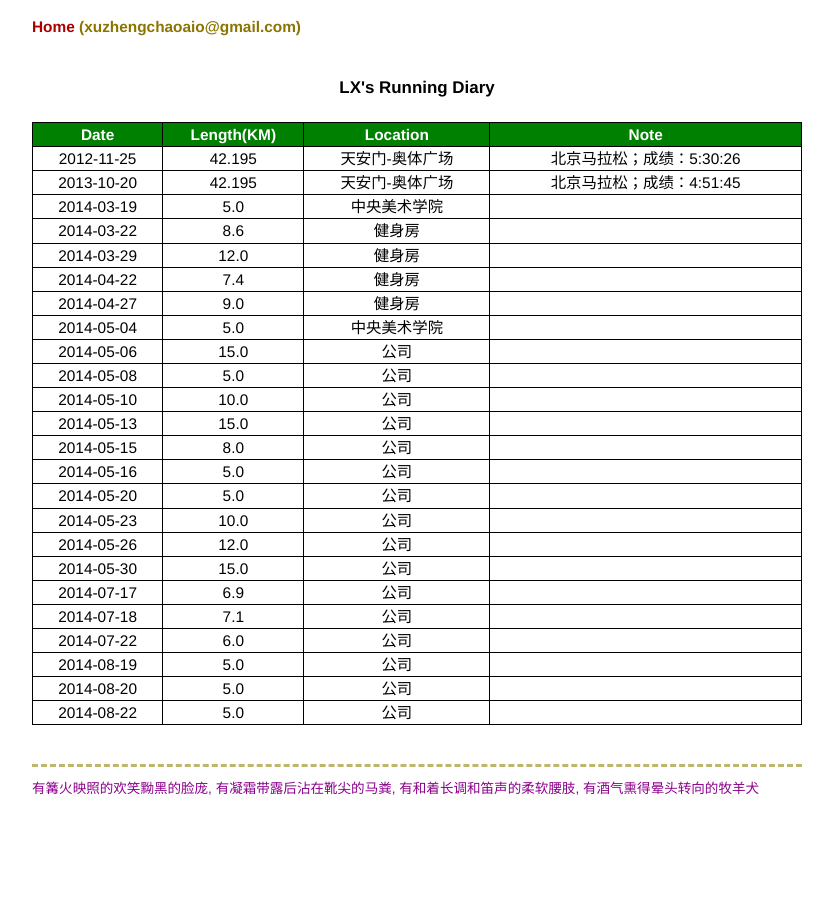
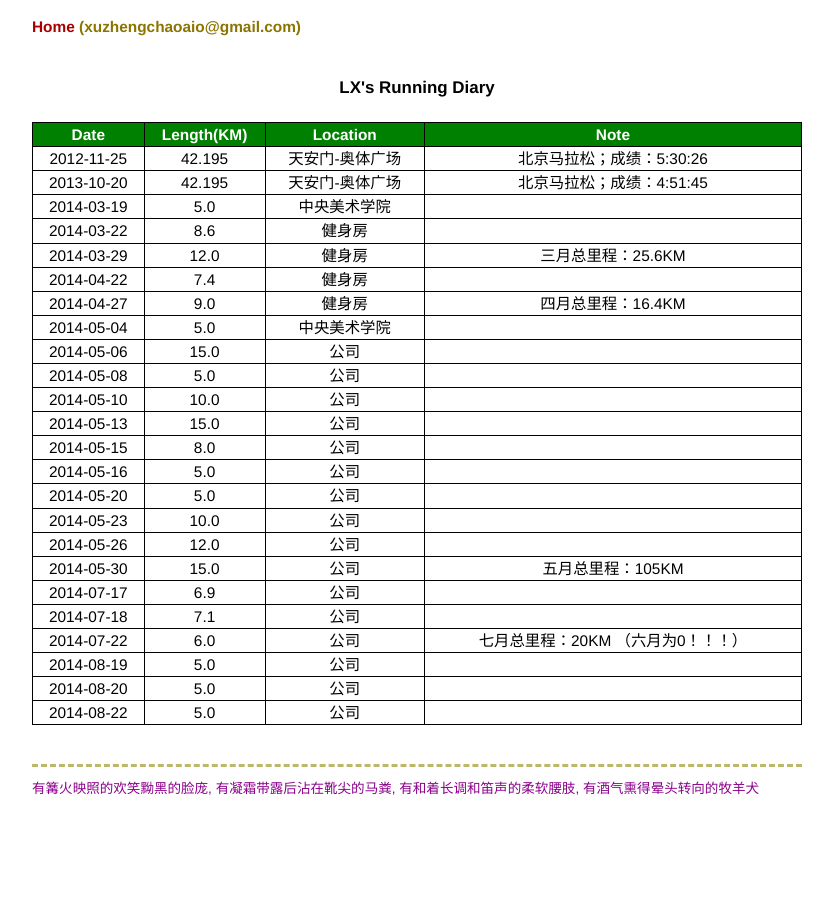
Before and after one commit to byrlx/byrlx.github.io, a Jekyll site: the page running.html, which Jekyll copies as it is, in a window 1280 px wide. Shown: the whole page, without its empty margins (223-1056 px from the left). Built offline with Jekyll 4.4.1, drawn with Linux system fonts in a browser that asks for light colours; Markdown is read by kramdown in place of the engine named in the settings.

Commit message:
change running diary

```diff
--- a/running.html
+++ b/running.html
@@ -42,9 +42,9 @@ var WRInitTime=(new Date()).getTime();
 <tr> <td>  2013-10-20 </td><td>  42.195 </td><td>  天安门-奥体广场 </td> <td> 北京马拉松；成绩：4:51:45</td></tr>
 <tr> <td>  2014-03-19 </td><td>  5.0 </td><td>  中央美术学院 </td><td></td> </tr>
 <tr> <td>  2014-03-22 </td><td>  8.6 </td><td>  健身房 </td> <td></td></tr>
-<tr> <td>  2014-03-29 </td><td>  12.0 </td><td>  健身房 </td> <td></td></tr>
+<tr> <td>  2014-03-29 </td><td>  12.0 </td><td>  健身房 </td> <td>三月总里程：25.6KM</td></tr>
 <tr> <td>  2014-04-22 </td><td>  7.4 </td><td>  健身房 </td> <td></td></tr>
-<tr> <td>  2014-04-27 </td><td>  9.0 </td><td>  健身房 </td> <td></td></tr>
+<tr> <td>  2014-04-27 </td><td>  9.0 </td><td>  健身房 </td> <td>四月总里程：16.4KM</td></tr>
 <tr> <td>  2014-05-04 </td><td>  5.0 </td><td>  中央美术学院 </td> <td></td></tr>
 <tr> <td>  2014-05-06 </td><td>  15.0 </td><td>  公司 </td><td></td> </tr>
 <tr> <td>  2014-05-08 </td><td>  5.0 </td><td>  公司 </td><td></td> </tr>
@@ -55,10 +55,10 @@ var WRInitTime=(new Date()).getTime();
 <tr> <td>  2014-05-20 </td><td>  5.0 </td><td>  公司 </td> <td></td></tr>
 <tr> <td>  2014-05-23 </td><td>  10.0 </td><td>  公司 </td> <td></td></tr>
 <tr> <td>  2014-05-26 </td><td>  12.0 </td><td>  公司 </td> <td></td></tr>
-<tr> <td>  2014-05-30 </td><td>  15.0 </td><td>  公司 </td> <td></td></tr>
+<tr> <td>  2014-05-30 </td><td>  15.0 </td><td>  公司 </td> <td>五月总里程：105KM</td></tr>
 <tr> <td>  2014-07-17 </td><td>  6.9 </td><td>  公司 </td> <td></td></tr>
 <tr> <td>  2014-07-18 </td><td>  7.1 </td><td>  公司 </td> <td></td></tr>
-<tr> <td>  2014-07-22 </td><td>  6.0 </td><td>  公司 </td> <td></td></tr>
+<tr> <td>  2014-07-22 </td><td>  6.0 </td><td>  公司 </td> <td>七月总里程：20KM （六月为0！！！）</td></tr>
 <tr> <td>  2014-08-19 </td><td>  5.0 </td><td>  公司 </td> <td></td></tr>
 <tr> <td>  2014-08-20 </td><td>  5.0 </td><td>  公司 </td> <td></td></tr>
 <tr> <td>  2014-08-22 </td><td>  5.0 </td><td>  公司 </td><td></td> </tr>
```
